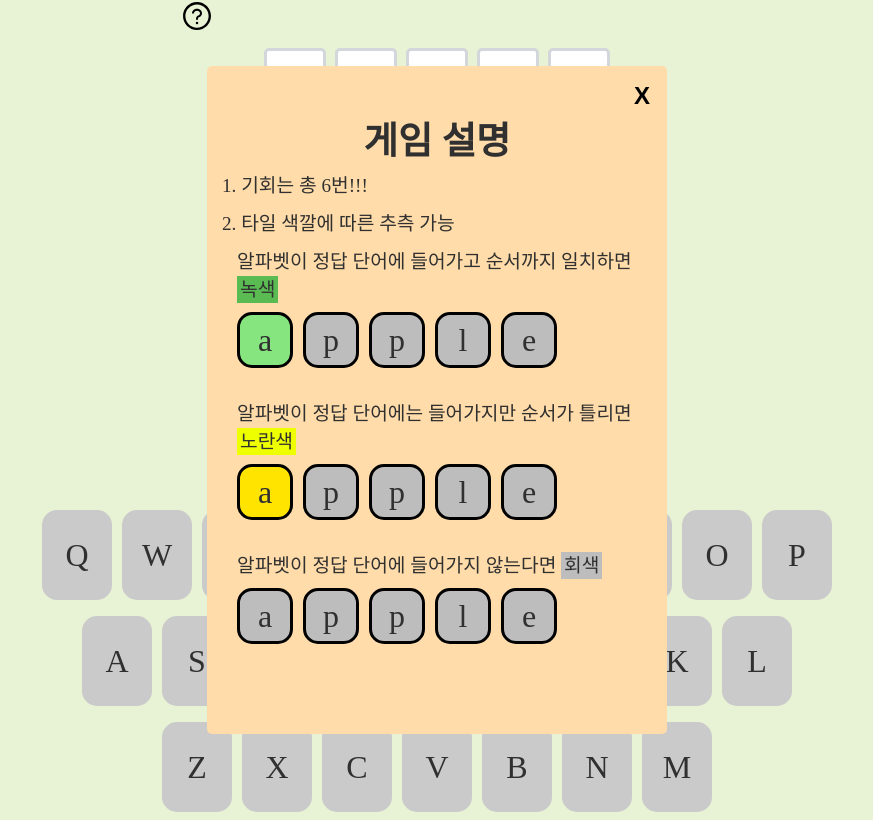
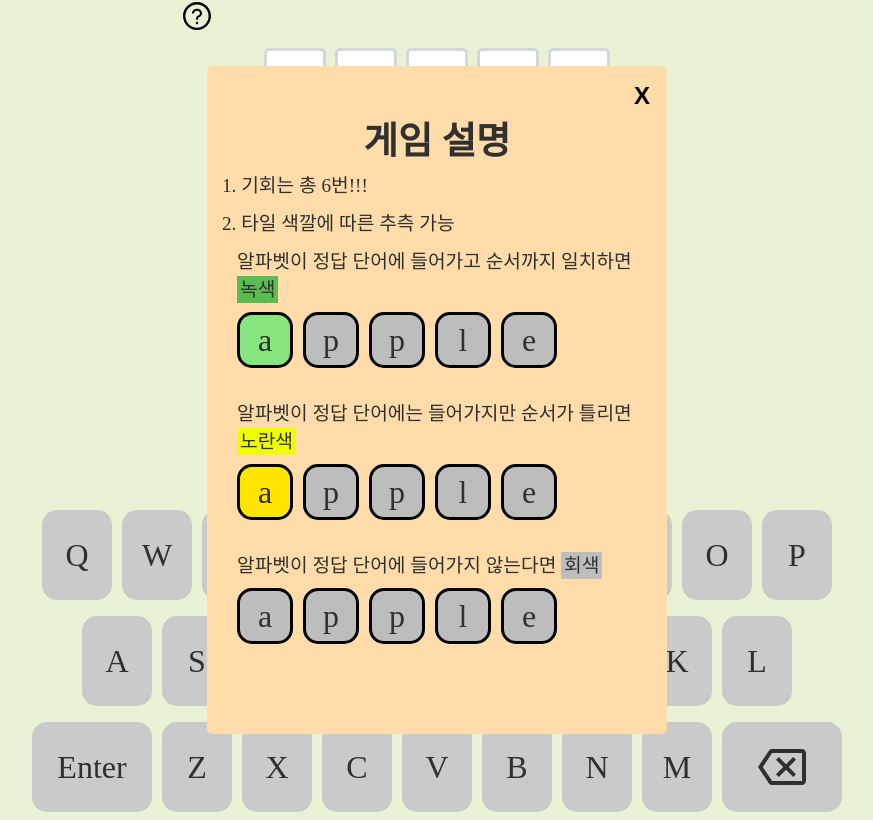
Before and after one commit to taewok/Wordle-Game, a React (Create React App) app: page /quiz in a window 1280 px wide. Shown: the whole page, without its empty margins (203-1076 px from the left). Built offline with nearby package versions, Linux system fonts and the light colour scheme; no server answers; a web font is replaced by a local one.

Commit message:
feat: 삭제,enter버튼 onClick 함수기능 완성

```diff
--- a/src/component/KeyBoard.tsx
+++ b/src/component/KeyBoard.tsx
@@ -1,7 +1,12 @@
 import React from "react";
 import styled from "styled-components";
+import { MdOutlineBackspace } from "react-icons/md";
 
-const KeyBoard = () => {
+type InfoProps = {
+  word: string;
+};
+
+const KeyBoard = ({ word }: InfoProps) => {
   const firstKeyList = ["Q", "W", "E", "R", "T", "Y", "U", "I", "O", "P"];
   const secondKeyList = ["A", "S", "D", "F", "G", "H", "J", "K", "L"];
   const thirdKeyList = ["Z", "X", "C", "V", "B", "N", "M"];
@@ -13,6 +18,41 @@ const KeyBoard = () => {
     for (let i = 0; i < input.length; i++) {
       if (input[i].value === "") {
         input[i].value = value;
+        break;
+      }
+    }
+  };
+
+  //삭제 버튼을 누르면 가장 앞번호에 input 부터 값이 삭제
+  const deleteBtnOnClick = () => {
+    const input: NodeListOf<HTMLInputElement> =
+      document.querySelectorAll(".input");
+    for (let i = 0; i < 5; i++) {
+      console.log(input[i]);
+    }
+    for (let i = input.length - 1; i >= 0; i--) {
+      if (input[i].value !== "") {
+        input[i].value = "";
+        break;
+      }
+    }
+  };
+
+  //enter 버튼을 누르면 현재 줄에 input들의 값을 검사하고 그에 따른 색을 바꾼다
+  const enterBtnOnClick = () => {
+    const input: NodeListOf<HTMLInputElement> =
+      document.querySelectorAll(".input");
+    const form: NodeListOf<HTMLElement> = document.querySelectorAll(".form");
+    for (let i: number = 0; i < 5; i++) {
+      if (input[i].value !== "") {
+        if (input[i].value === word[i]) input[i].style.background = "#86E57F";
+        else if (word.includes(input[i].value))
+          input[i].style.background = "#FFE400";
+        else input[i].style.background = "#BDBDBD";
+        input[i].classList.remove(`input`);
+      } else {
+        form[0].classList.add("active");
+        setTimeout(() => form[0].classList.remove("active"), 500);
         break;
       }
     }
@@ -36,11 +76,15 @@ const KeyBoard = () => {
           ))}
         </Second>
         <Third>
+          <EnterBtn onClick={() => enterBtnOnClick()}>Enter</EnterBtn>
           {thirdKeyList.map((value) => (
             <KeyItem onClick={() => keyBoardOnClick(value)} key={value}>
               {value}
             </KeyItem>
           ))}
+          <DeleteBtn onClick={() => deleteBtnOnClick()}>
+            <MdOutlineBackspace />
+          </DeleteBtn>
         </Third>
       </KeyList>
     </Container>
@@ -70,4 +114,12 @@ const First = styled.div`
 const Second = styled(First)``;
 const Third = styled(First)``;
 
+const EnterBtn = styled(KeyItem)`
+  width: 120px;
+`;
+const DeleteBtn = styled(EnterBtn)`
+  width: 120px;
+  font-size: 3rem;
+`;
+
 export default KeyBoard;
```
